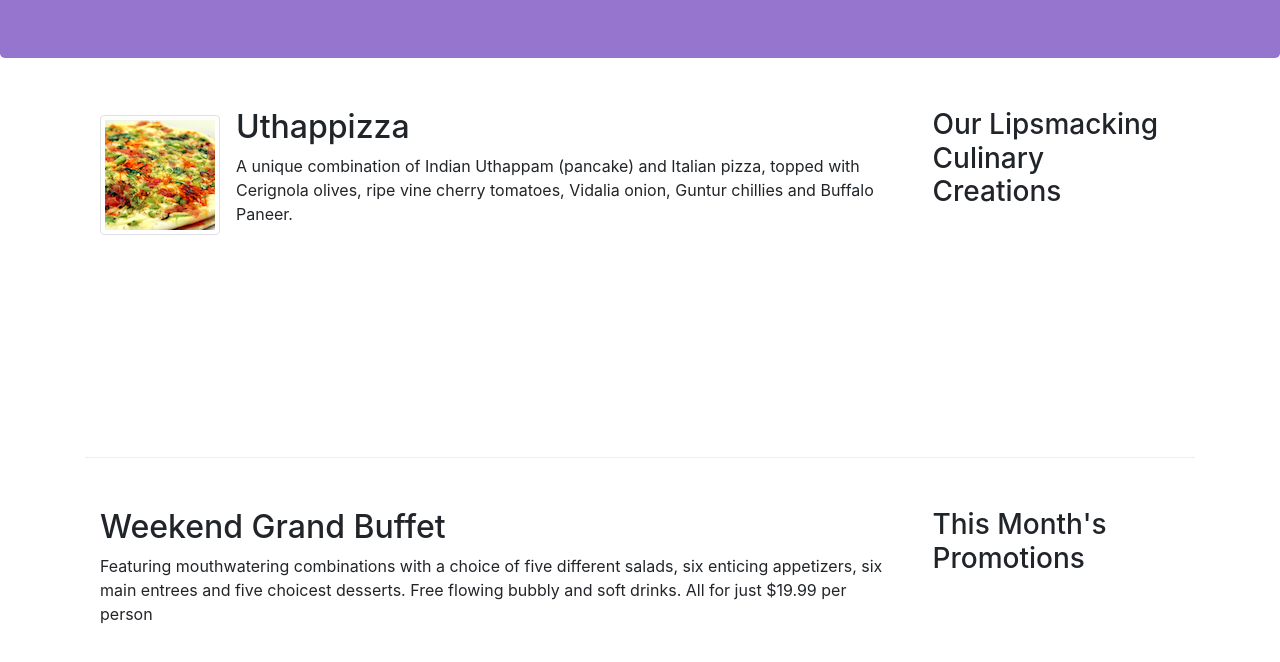
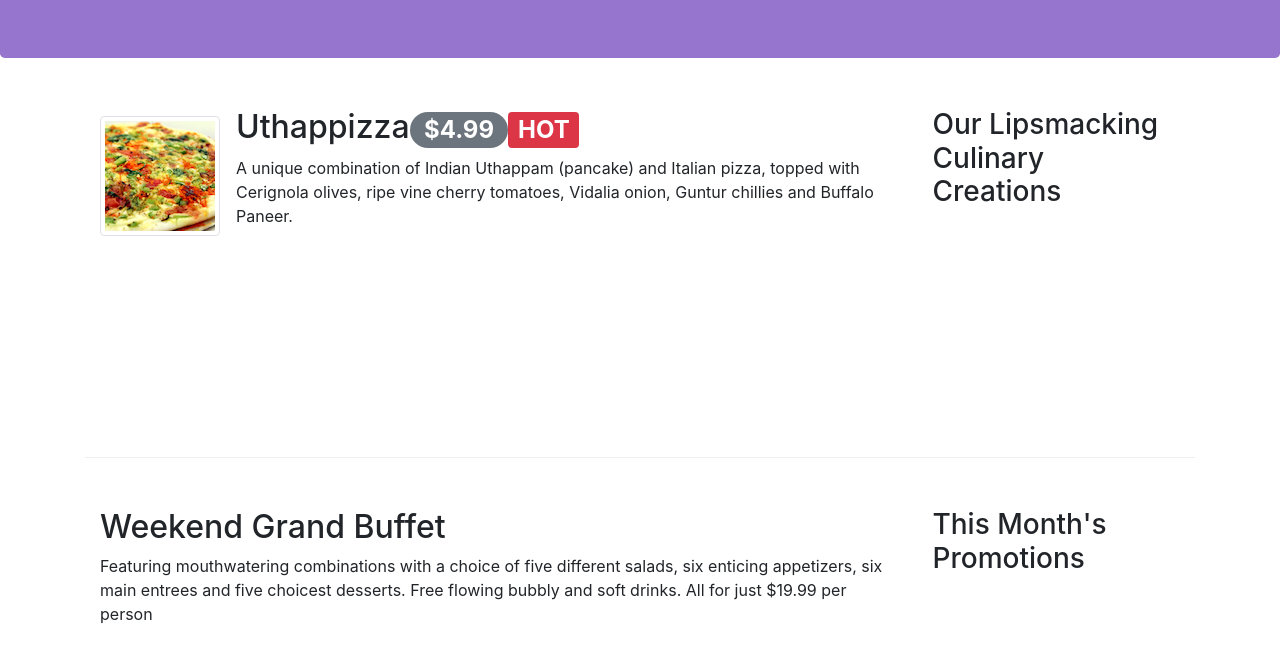
Before and after one commit to cao-si-yuan/bootstrap-confusion, a plain HTML site: page index.html in a window 1280 px wide. Shown: the part 276-938 px from the top of the page. Drawn offline with nearby package versions, Linux system fonts and the light colour scheme.

Commit message:
Alerting Users

```diff
--- a/index.html
+++ b/index.html
@@ -59,7 +59,7 @@
                     <img class="d-flex mr-3 img-thumbnail align-self-center"
                             src="img/uthappizza.png" alt="Uthappizza">
                     <div class="media-body">
-                        <h2 class="mt-0">Uthappizza</h2>
+                        <h2 class="mt-0"></span>Uthappizza<span class="badge badge-pill badge-secondary">$4.99</span><span class="badge badge-danger">HOT</h2>
                         <p class="d-none d-sm-block">A unique combination of Indian Uthappam (pancake) and
                             Italian pizza, topped with Cerignola olives, ripe vine
                             cherry tomatoes, Vidalia onion, Guntur chillies and
```
Also changed, not shown: 1 other file.
